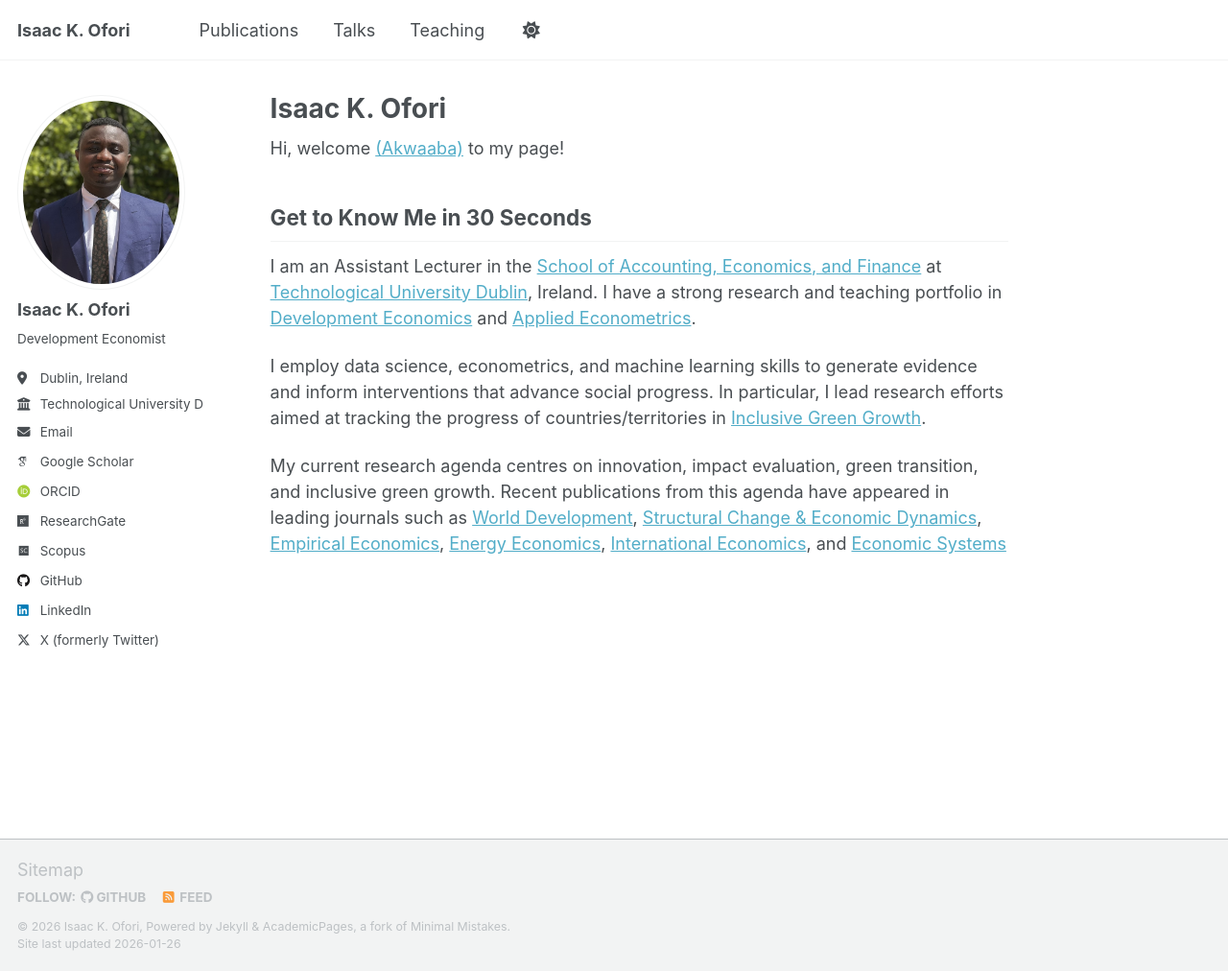
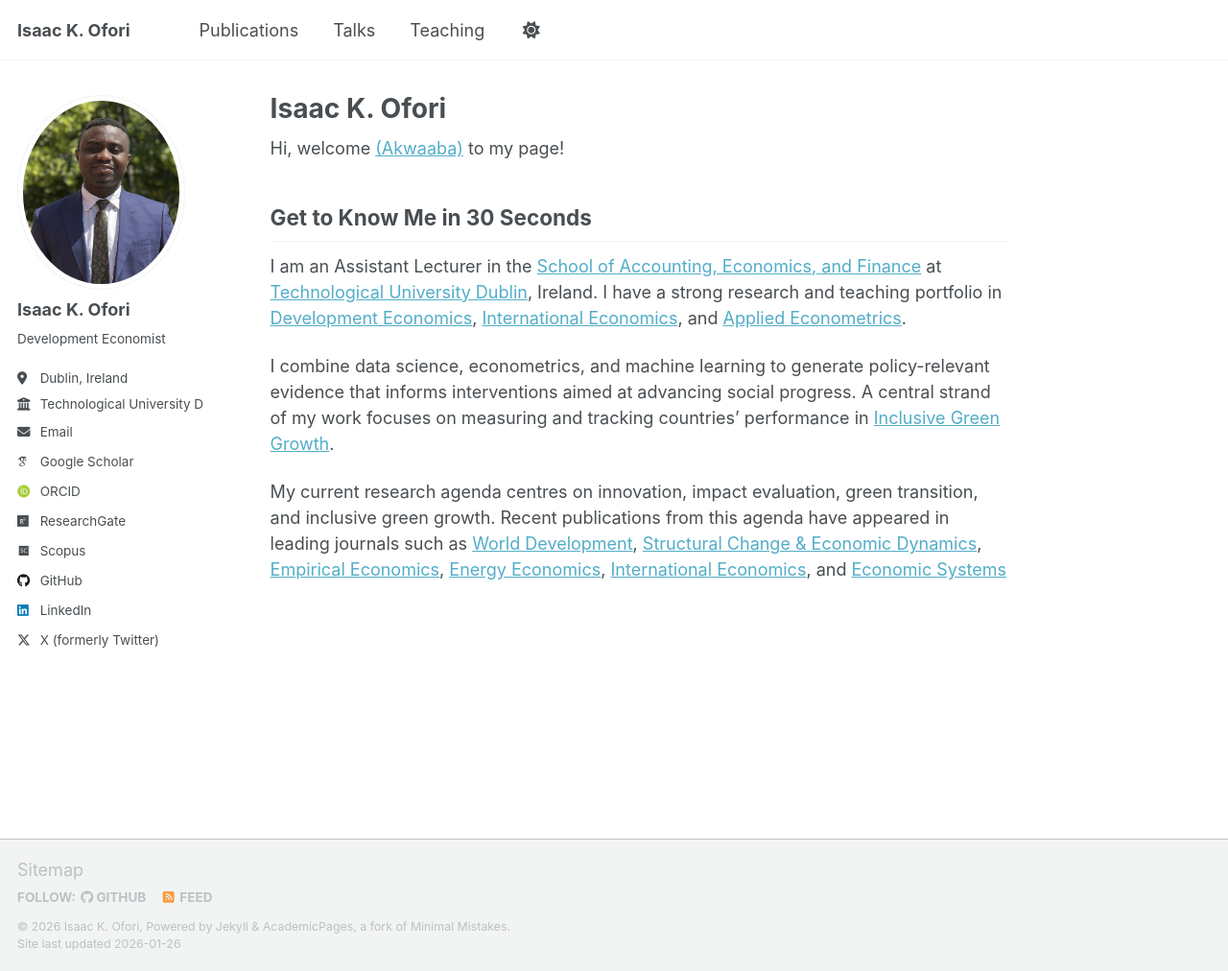
Before and after one commit to ikofori/ikofori.github.io, a Jekyll site: the page built from _pages/about.md, in a window 1280 px wide and 1012 px high. Shown: the whole window at 96% size. Built offline with Jekyll 4.4.1, drawn with Linux system fonts in a browser that asks for light colours; some web fonts are replaced; a script that is not in the unit is left out.

Commit message:
Revise about section with updated research details
Updated the about section to include 'International Economics' and refined the description of research methods and focus areas.

```diff
--- a/_pages/about.md
+++ b/_pages/about.md
@@ -16,8 +16,8 @@ Hi, welcome [(Akwaaba)](https://mfa.gov.gh/index.php/about-ghana/) to my page!
 
 ## Get to Know Me in 30 Seconds
 
-I am an Assistant Lecturer in the [School of Accounting, Economics, and Finance](https://www.tudublin.ie/explore/faculties-and-schools/business/accounting-economics-and-finance/) at [Technological University Dublin](https://www.tudublin.ie/), Ireland. I have a strong research and teaching portfolio in [Development Economics](https://doi.org/10.1016/j.worlddev.2025.107223) and [Applied Econometrics](https://doi.org/10.1016/j.strueco.2025.09.004).
+I am an Assistant Lecturer in the [School of Accounting, Economics, and Finance](https://www.tudublin.ie/explore/faculties-and-schools/business/accounting-economics-and-finance/) at [Technological University Dublin](https://www.tudublin.ie/), Ireland. I have a strong research and teaching portfolio in [Development Economics](https://doi.org/10.1016/j.worlddev.2025.107223), [International Economics](https://doi.org/10.1016/j.inteco.2024.100509), and [Applied Econometrics](https://doi.org/10.1016/j.strueco.2025.09.004).
 
-I employ data science, econometrics, and machine learning skills to generate evidence and inform interventions that advance social progress. In particular, I lead research efforts aimed at tracking the progress of countries/territories in [Inclusive Green Growth](https://zenodo.org/records/12529764).
+I combine data science, econometrics, and machine learning to generate policy-relevant evidence that informs interventions aimed at advancing social progress. A central strand of my work focuses on measuring and tracking countries’ performance in [Inclusive Green Growth](https://zenodo.org/records/12529764).
 
 My current research agenda centres on innovation, impact evaluation, green transition, and inclusive green growth. Recent publications from this agenda have appeared in leading journals such as [World Development](https://doi.org/10.1016/j.worlddev.2025.107223), [Structural Change & Economic Dynamics](https://doi.org/10.1016/j.strueco.2025.09.004), [Empirical Economics](https://doi.org/10.1007/s00181-025-02744-x), [Energy Economics](https://doi.org/10.1016/j.eneco.2022.106414), [International Economics](https://doi.org/10.1016/j.inteco.2024.100509), and [Economic Systems](https://doi.org/10.1016/j.ecosys.2022.101055)
```
